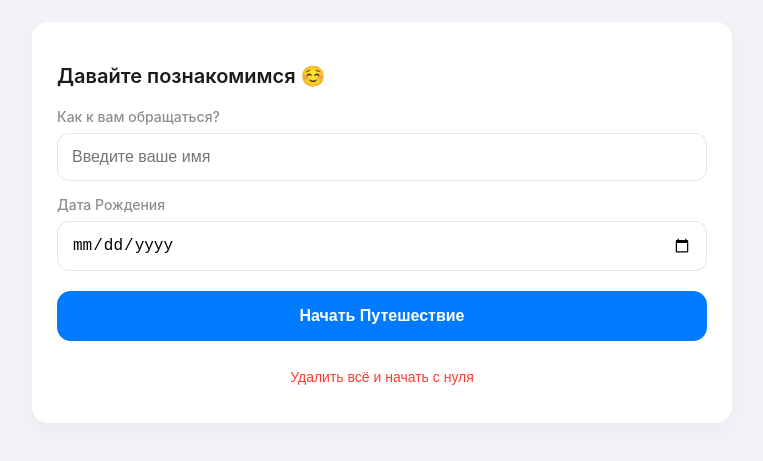
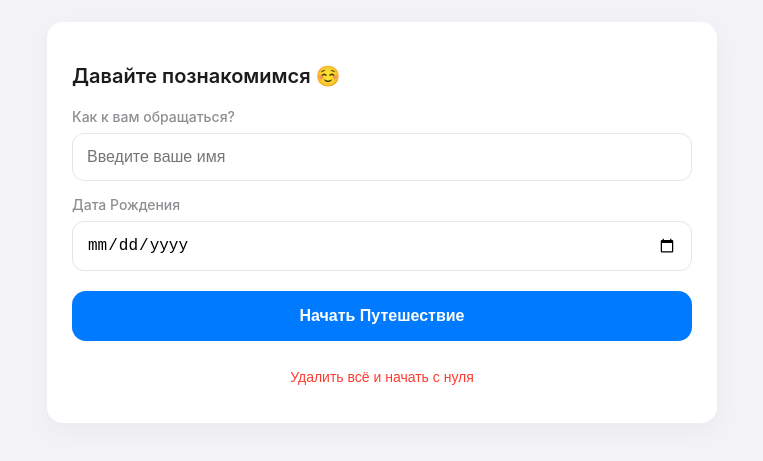
Before and after one commit to AitbekX/Life-Line, a plain HTML site: page index.html in a window 1280 px wide. Shown: the part 121-582 px from the top of the page, without its empty margins (258-1021 px from the left). Drawn offline with nearby package versions, Linux system fonts and the light colour scheme.

Commit message:
Add files via upload

```diff
--- a/index.html
+++ b/index.html
@@ -14,7 +14,7 @@
 
         * {
             box-sizing: border-box;
-            -webkit-tap-highlight-color: transparent; /* Убирает подсветку при тапе на мобильных */
+            -webkit-tap-highlight-color: transparent;
         }
 
         :root {
@@ -28,30 +28,31 @@
             --success-color: #34c759;
         }
 
-        html, body {
-            margin: 0;
-            padding: 0;
+        html {
             height: 100%;
-            width: 100%;
         }
 
         body {
             font-family: -apple-system, BlinkMacSystemFont, "Segoe UI", Roboto, Helvetica, Arial, sans-serif;
             background-color: var(--bg-color);
             color: var(--text-color);
-            /* Важное исправление прокрутки: используем padding только тут */
-            padding: 20px 15px;
+            margin: 0;
+            /* Убрали padding у body, чтобы избежать лишней прокрутки */
+            padding: 0;
             display: flex;
             justify-content: center;
-            align-items: flex-start; /* flex-start важен, чтобы контент не обрезался сверху при скролле */
-            min-height: 100dvh; /* Используем dvh для корректной работы с мобильными барами */
+            align-items: flex-start;
+            min-height: 100vh;
+            /* Поддержка мобильных браузеров */
+            min-height: -webkit-fill-available;
             -webkit-font-smoothing: antialiased;
         }
 
         .app-container {
             width: 100%;
             max-width: 700px;
-            /* Убрали margin-top/bottom, чтобы не создавать лишнюю высоту */
+            /* Перенесли отступы сюда. Теперь они внутри потока и не создают лишнюю высоту */
+            padding: 20px 15px;
             margin: 0 auto;
         }
 
@@ -60,7 +61,6 @@
             border-radius: 16px;
             padding: 25px;
             box-shadow: 0 8px 24px rgba(0, 0, 0, 0.04);
-            /* Отступ только снизу карточки, чтобы отделять их друг от друга */
             margin-bottom: 20px;
             transition: transform 0.2s ease;
         }
@@ -136,7 +136,6 @@
         #chart-container { width: 100%; height: 400px; margin-top: 20px; }
 
         @media (max-width: 600px) {
-            body { padding: 15px 10px; } /* Уменьшаем отступы на мобилке */
             .card { padding: 20px; margin-bottom: 15px; }
             h1 { font-size: 24px; }
             button { padding: 14px; font-size: 16px; }
@@ -214,7 +213,7 @@
 
 <script>
     // --- КОНСТАНТЫ И ДАННЫЕ ---
-    const STORAGE_KEY = 'life_line_app_v11_mobile_fix';
+    const STORAGE_KEY = 'life_line_app_v12_final_fix';
     const START_AGE = 7;
     const DEFAULT_SCORE = 5;
 
@@ -554,7 +553,6 @@
         document.getElementById('continue-button').addEventListener('click', handleContinue);
         document.getElementById('back-button').addEventListener('click', handleBack);
 
-        // Кнопки сброса
         document.getElementById('reset-button-setup').addEventListener('click', handleReset);
         document.getElementById('reset-button-assessment').addEventListener('click', handleReset);
         document.getElementById('reset-button-results').addEventListener('click', handleReset);
```
